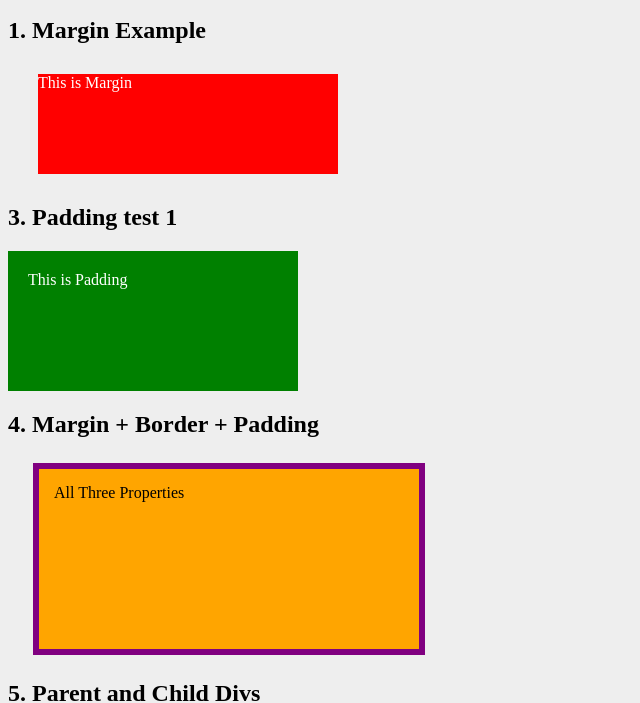
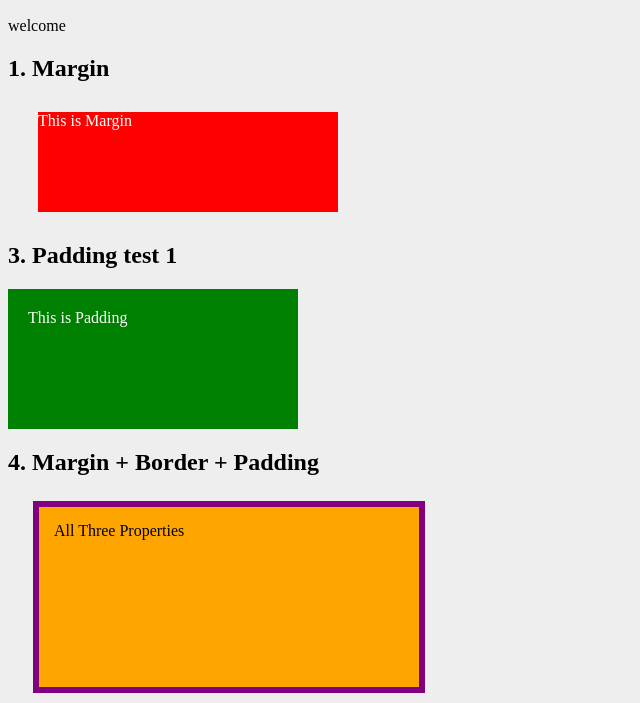
Before and after one commit to eng-hakimi12/new1, a plain HTML site: page index.html in a window 1280 px wide. Shown: the part 111-814 px from the top of the page, without its empty margins (0-640 px from the left). Drawn offline with Linux system fonts and the light colour scheme.

Commit message:
waxba badalay aniga

```diff
--- a/index.html
+++ b/index.html
@@ -151,8 +151,9 @@
 <body>
 
     <h1>CSS Box Model </h1>
+    <p>welcome</p>
 
-    <h2>1. Margin Example</h2>
+    <h2>1. Margin </h2>
     <div class="box1">
         This is Margin
     </div>
```
